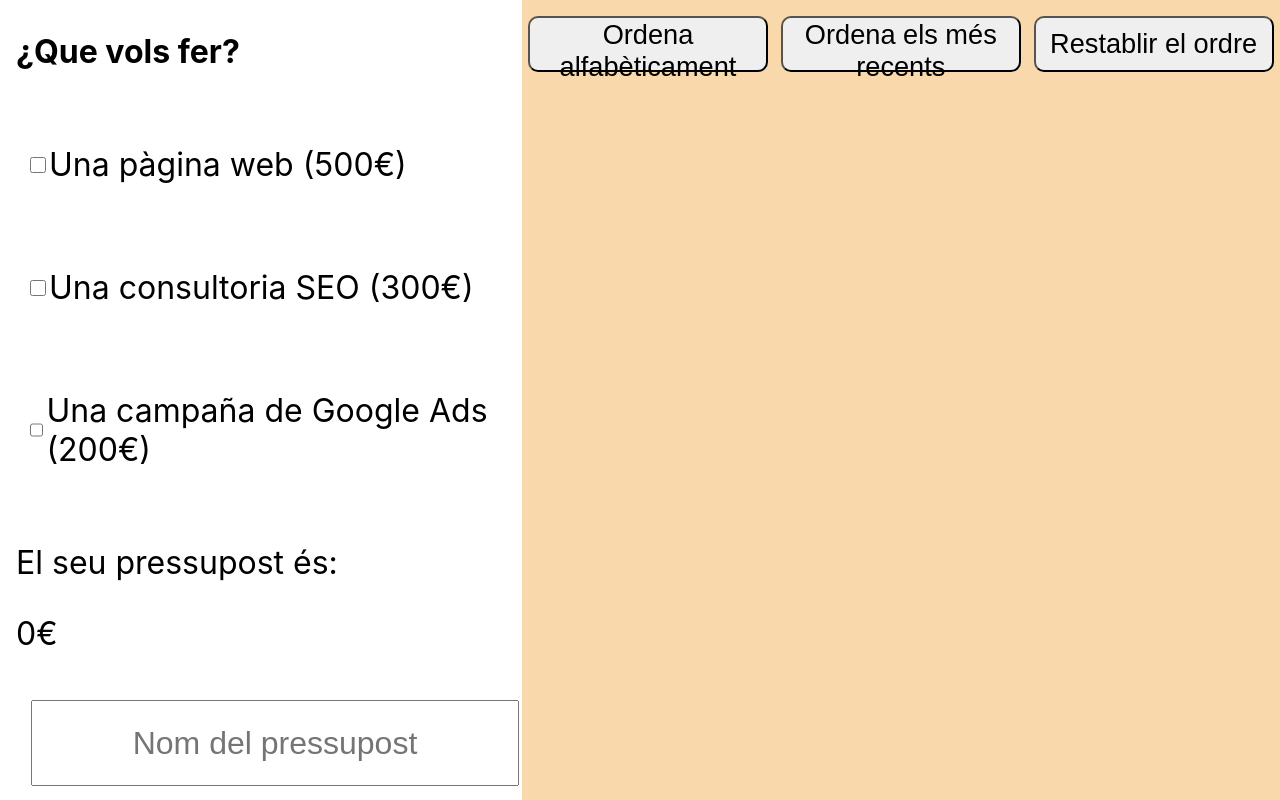
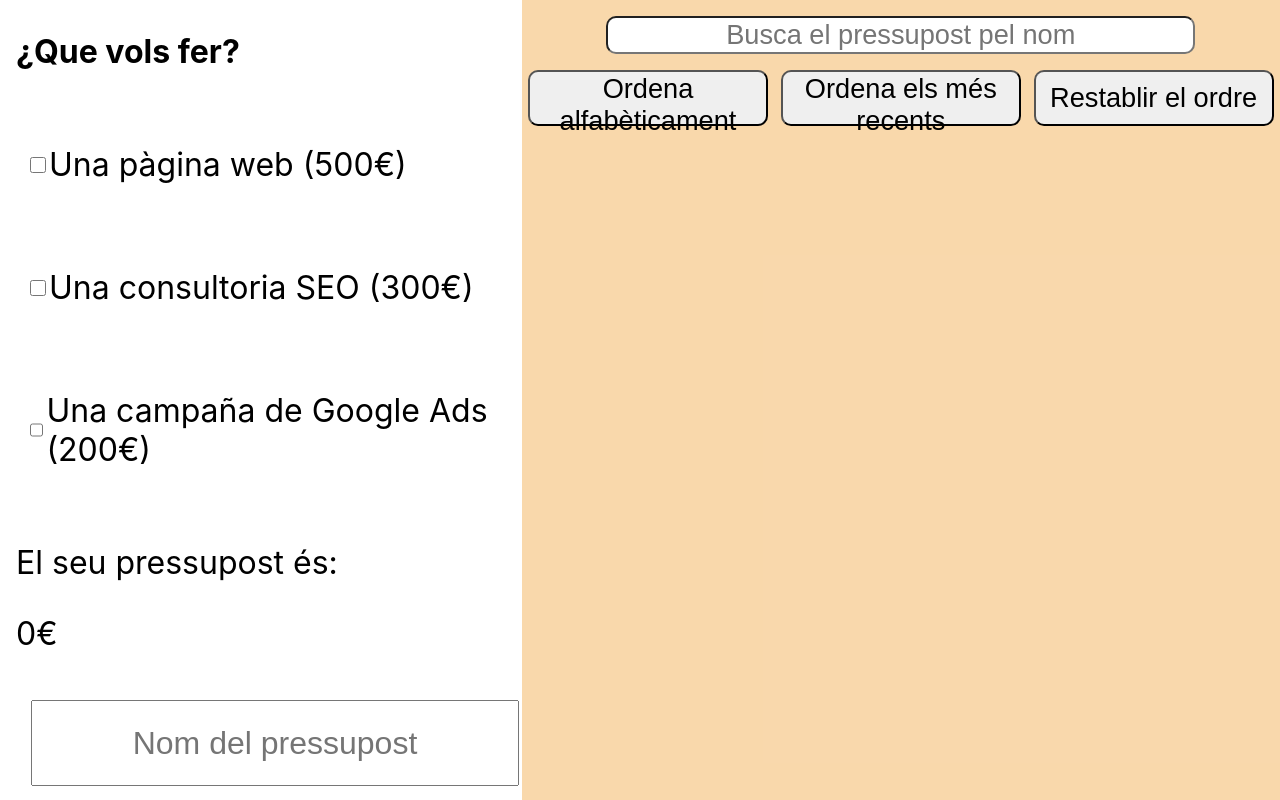
Before and after one commit to CristianAltGr/Sprint-7, a React (Create React App) app in the folder budget/: page /budget in a window 1280 px wide. Shown: the top 800 px of the page. Built offline with nearby package versions, Linux system fonts and the light colour scheme.

Commit message:
exercice 9 do it!

```diff
--- a/budget/src/components/scene/list.js
+++ b/budget/src/components/scene/list.js
@@ -1,5 +1,5 @@
 import React, { useEffect, useState } from "react";
-import { InfoList, ListS, ButList } from "../styles";
+import { InfoList, ListS, ButList, InputList } from "../styles";
 
 
 const List = (props) =>{
@@ -26,9 +26,23 @@ const List = (props) =>{
     setBudgets(props.list); // This function and orderByDate results at the same.
   }
 
+  const searchBudget = (event) => {
+    const search = event.target.value;
+
+    if(search=== ""){
+      setBudgets(props.list);
+    }else{
+      const found = props.list.filter( budget => (budget.name.startsWith(search)))
+      setBudgets(found);
+    }
+  }
+
   return(
 
     <ListS className="ListSection">
+      <InputList className="searchBudgets">
+        <input type="text" placeholder="Busca el pressupost pel nom" onChange={searchBudget}/>
+      </InputList>
       <ButList className="buttonsList">
         <button onClick={orderByName}>Ordena alfabèticament</button>
         <button onClick={orderByDate}>Ordena els més recents</button>
--- a/budget/src/components/styles.js
+++ b/budget/src/components/styles.js
@@ -133,6 +133,21 @@ export const InputBudget = styled.div`
 export const ListS = styled.div`
     background-color: #f5b8688d;
 `
+
+export const InputList = styled.div`
+    display: flex;
+    justify-content: center;
+    margin: 2vh;
+
+    input{
+        width: 80%;
+        height: 4vh;
+        font-size: 1.7em;
+        text-align: center;
+        border-radius: 10px;
+    }
+`
+
 export const ButList = styled.div`
     display: flex;
     justify-content: space-around;
```
